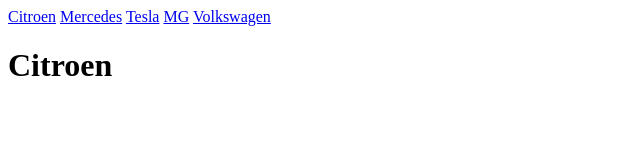
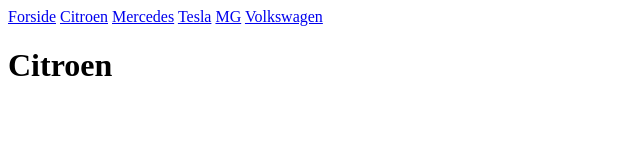
Before and after one commit to H1RT/bilprojekt, a plain HTML site: page citroen.html in a window 1280 px wide. Shown: the whole page, without its empty margins (0-640 px from the left). Drawn offline with Linux system fonts and the light colour scheme.

Commit message:
forside citroen

```diff
--- a/citroen.html
+++ b/citroen.html
@@ -10,6 +10,7 @@
 </head>
 
 <body>
+    <a href="index.html">Forside</a>
     <a href="citroen.html">Citroen</a>
     <a href="mercedes.html">Mercedes</a>
     <a href="tesla.html">Tesla</a>
```
